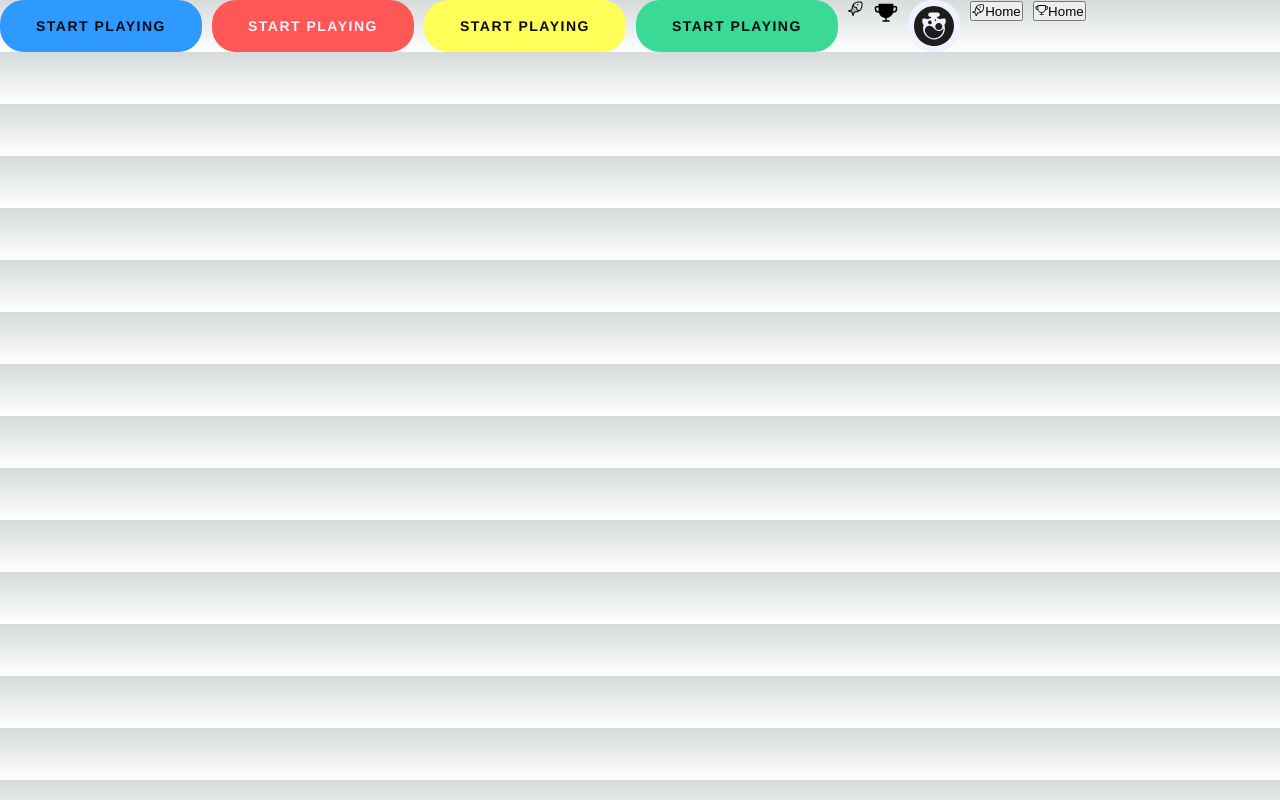
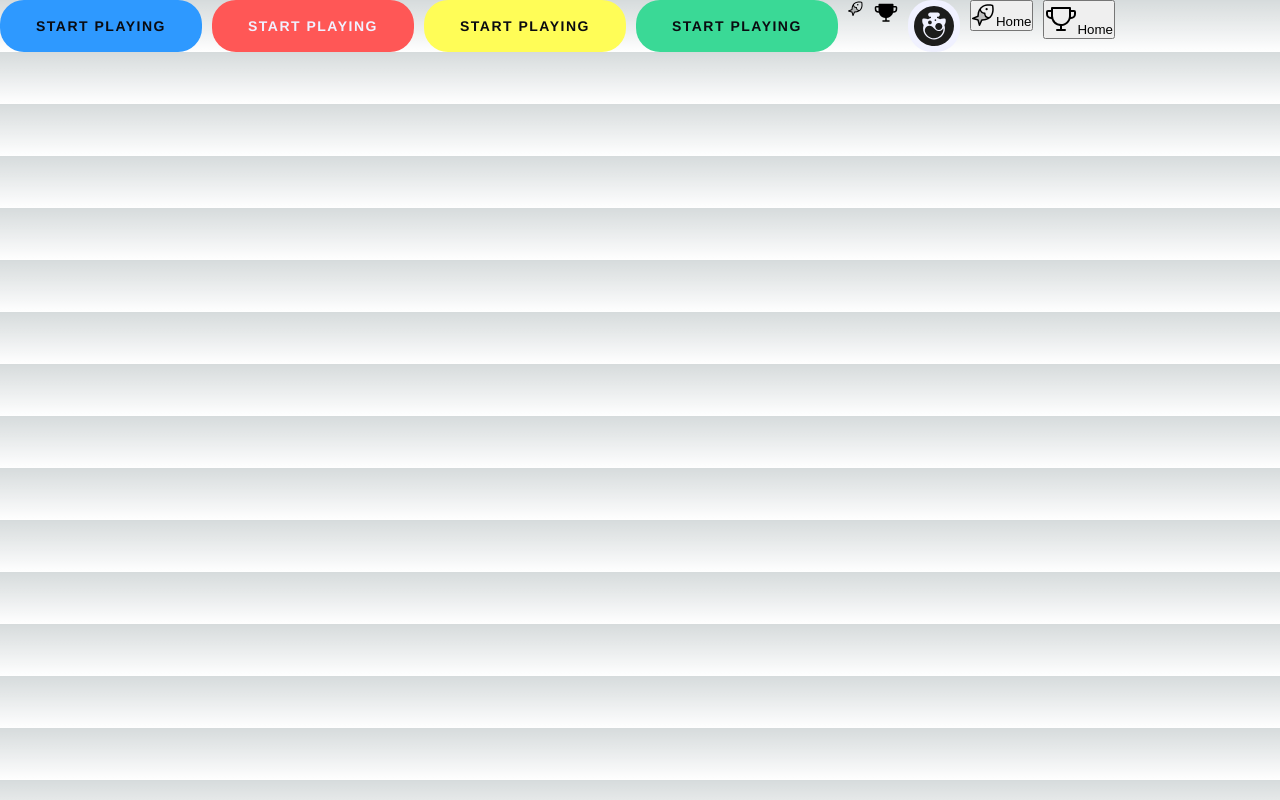
Before and after one commit to dolianich/CATME, a Next.js app: page / in a window 1280 px wide. Built offline with nearby package versions, Linux system fonts and the light colour scheme.

Commit message:
Refactoring: NavButton component

```diff
--- a/app/components/NavButton.tsx
+++ b/app/components/NavButton.tsx
@@ -3,19 +3,26 @@ import Link from 'next/link';
 
 interface Props {
   text: string;
-  icon: React.ComponentType;
+  icon: React.ComponentType<any>;
   color?: string;
   href?: string;
+  size?: number;
+  weight?: 'thin' | 'light' | 'regular' | 'bold' | 'fill' | 'duotone';
 }
 
-const NavButton = ({ text, icon: IconComponent, color, href }: Props) => {
+const NavButton = ({
+  text,
+  icon: Icon,
+  color,
+  href,
+  size,
+  weight,
+}: Props) => {
   return (
     <Link href={href || '#'}>
       <button className="sidebar-button">
         <span className="button-icon">
-        {IconComponent ? (
-            <IconComponent />
-          ) : null}
+          <Icon size={size} weight={weight} />
         </span>
         <span className="button-text">{text}</span>
       </button>
--- a/app/page.tsx
+++ b/app/page.tsx
@@ -23,8 +23,14 @@ export default function Home() {
       <Fish weight="duotone" />
       <Trophy size={24} weight="fill" />
       <Logo />
-      <NavButton text="Home" icon={Fish} href="/"></NavButton>
-      <NavButton text="Home" icon={Trophy} href="/"></NavButton>
+      <NavButton
+        text="Home"
+        icon={Fish}
+        href="/"
+        size={24}
+        weight="duotone"
+      ></NavButton>
+      <NavButton text="Home" icon={Trophy} href="/" size={32}></NavButton>
     </div>
   );
 }
```
